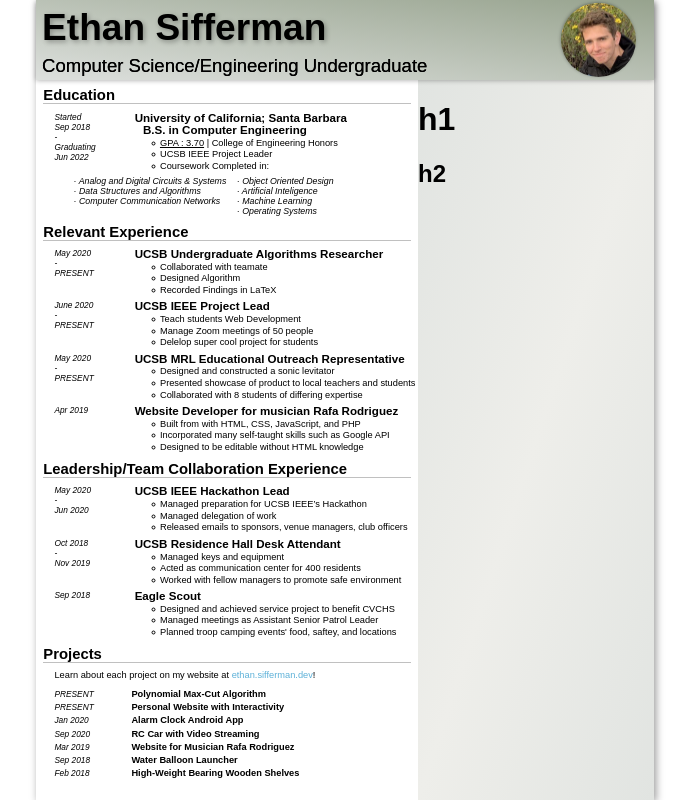
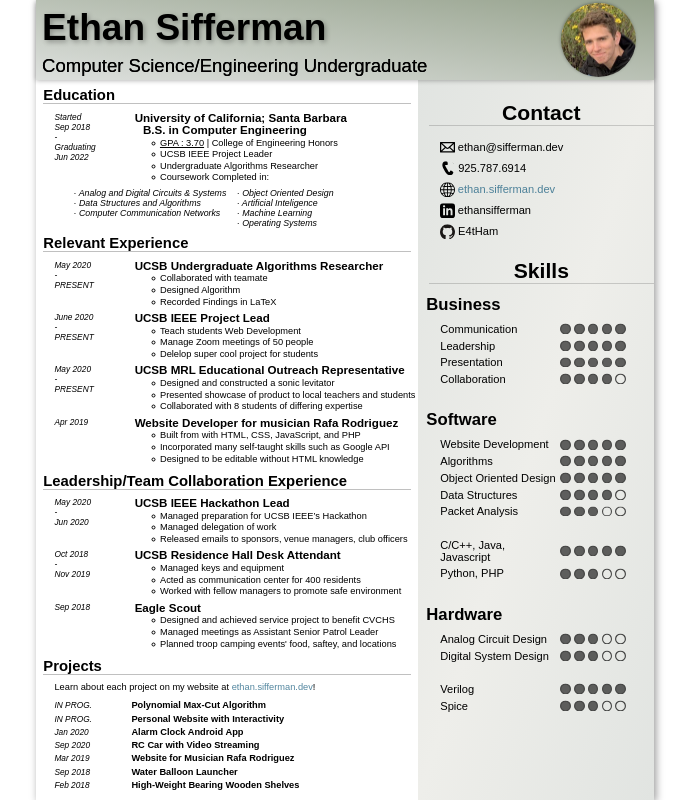
Before and after one commit to E4tHam/resume, a plain HTML site: page general_computer-science.html in a window 1280 px wide. Shown: the whole page, without its empty margins (295-987 px from the left). Drawn offline with Linux system fonts and the light colour scheme.

Commit message:
added right

```diff
--- a/general_computer-science.html
+++ b/general_computer-science.html
@@ -39,6 +39,7 @@
 <ul>
     <li> <u>GPA : 3.70</u> | College of Engineering Honors </li>
     <li>UCSB IEEE Project Leader</li>
+    <li>Undergraduate Algorithms Researcher</li>
     <li>Coursework Completed in: </li>
 </ul>
 <div id="classes">
@@ -173,7 +174,7 @@
 
 
 <div class="date">
-    PRESENT
+    IN PROG.
 </div>
 <a class="project" href="https://ethan.sifferman.dev/engineering/Max-Cut.html" target="_blank">
 <h1>
@@ -182,7 +183,7 @@
 
 
 <div class="date">
-    PRESENT
+    IN PROG.
 </div>
 <a class="project" href="https://ethan.sifferman.dev/engineering/Website.html" target="_blank"><h1>
     Personal Website with Interactivity
@@ -232,13 +233,171 @@
 </div>
 <div id="right">
 
-<h1>
-    h1
-</h1>
+<h1>Contact</h1>
 
-<h2>
-    h2
-</h2>
+<a class="contact" href="mailto:ethan@sifferman.dev" target="_blank">
+    <img src="media/mail.svg">
+    ethan@sifferman.dev
+</a>
+<a class="contact" href="tel:1-925-787-6914" target="_blank">
+    <img src="media/phone.svg">
+    925.787.6914
+</a>
+<a class="contact" href="https://ethan.sifferman.dev/" target="_blank">
+    <img src="media/website.svg">
+    <span class="link">ethan.sifferman.dev</span>
+</a>
+<a class="contact" href="https://www.linkedin.com/in/ethansifferman/" target="_blank">
+    <img src="media/linkedin.svg">
+    ethansifferman
+</a>
+<a class="contact" href="https://github.com/E4tHam/" target="_blank">
+    <img src="media/github.svg">
+    E4tHam
+</a>
+
+
+<h1>Skills</h1>
+<h2>Business</h2>
+
+<div class="skill_5">
+    Communication
+    <div class="score_1"></div>
+    <div class="score_2"></div>
+    <div class="score_3"></div>
+    <div class="score_4"></div>
+    <div class="score_5"></div>
+</div>
+<div class="skill_5">
+    Leadership
+    <div class="score_1"></div>
+    <div class="score_2"></div>
+    <div class="score_3"></div>
+    <div class="score_4"></div>
+    <div class="score_5"></div>
+</div>
+<div class="skill_5">
+    Presentation
+    <div class="score_1"></div>
+    <div class="score_2"></div>
+    <div class="score_3"></div>
+    <div class="score_4"></div>
+    <div class="score_5"></div>
+</div>
+<div class="skill_4">
+    Collaboration
+    <div class="score_1"></div>
+    <div class="score_2"></div>
+    <div class="score_3"></div>
+    <div class="score_4"></div>
+    <div class="score_5"></div>
+</div>
+
+<br>
+
+<h2>Software</h2>
+
+<div id="communication" class="skill_5">
+    Website Development
+    <div class="score_1"></div>
+    <div class="score_2"></div>
+    <div class="score_3"></div>
+    <div class="score_4"></div>
+    <div class="score_5"></div>
+</div>
+<div id="communication" class="skill_5">
+    Algorithms
+    <div class="score_1"></div>
+    <div class="score_2"></div>
+    <div class="score_3"></div>
+    <div class="score_4"></div>
+    <div class="score_5"></div>
+</div>
+<div id="communication" class="skill_5">
+    Object Oriented Design
+    <div class="score_1"></div>
+    <div class="score_2"></div>
+    <div class="score_3"></div>
+    <div class="score_4"></div>
+    <div class="score_5"></div>
+</div>
+<div id="communication" class="skill_4">
+    Data Structures
+    <div class="score_1"></div>
+    <div class="score_2"></div>
+    <div class="score_3"></div>
+    <div class="score_4"></div>
+    <div class="score_5"></div>
+</div>
+<div id="communication" class="skill_3">
+    Packet Analysis
+    <div class="score_1"></div>
+    <div class="score_2"></div>
+    <div class="score_3"></div>
+    <div class="score_4"></div>
+    <div class="score_5"></div>
+</div>
+
+<br>
+
+<div id="communication" class="skill_5">
+    C/C++, Java, <br>
+    Javascript
+    <div class="score_1"></div>
+    <div class="score_2"></div>
+    <div class="score_3"></div>
+    <div class="score_4"></div>
+    <div class="score_5"></div>
+</div>
+<div id="communication" class="skill_3">
+    Python, PHP
+    <div class="score_1"></div>
+    <div class="score_2"></div>
+    <div class="score_3"></div>
+    <div class="score_4"></div>
+    <div class="score_5"></div>
+</div>
+
+<br>
+
+<h2>Hardware</h2>
+
+<div id="communication" class="skill_3">
+    Analog Circuit Design
+    <div class="score_1"></div>
+    <div class="score_2"></div>
+    <div class="score_3"></div>
+    <div class="score_4"></div>
+    <div class="score_5"></div>
+</div>
+<div id="communication" class="skill_3">
+    Digital System Design
+    <div class="score_1"></div>
+    <div class="score_2"></div>
+    <div class="score_3"></div>
+    <div class="score_4"></div>
+    <div class="score_5"></div>
+</div>
+
+<br>
+
+<div id="communication" class="skill_5">
+    Verilog
+    <div class="score_1"></div>
+    <div class="score_2"></div>
+    <div class="score_3"></div>
+    <div class="score_4"></div>
+    <div class="score_5"></div>
+</div>
+<div id="communication" class="skill_3">
+    Spice
+    <div class="score_1"></div>
+    <div class="score_2"></div>
+    <div class="score_3"></div>
+    <div class="score_4"></div>
+    <div class="score_5"></div>
+</div>
+
 
 </div>
 </div>
--- a/style.css
+++ b/style.css
@@ -9,6 +9,9 @@
     --header-height : calc( .1*var(--height) );
     --flex-height   : calc( var(--height) - var(--header-height) );
     --split  : calc( var(--width) * .61803399 );
+
+    --empty : url("media/empty.svg");
+    --filled : url("media/filled.svg");
 }
 
 /*--------------------------------------*/
@@ -137,6 +140,8 @@
     height: var(--flex-height);
 }
 
+.link { color: #175d7ebe; }
+
 /*----------------------------------------------------------------------------*/
 
 
@@ -202,7 +207,6 @@
 #website_plug {
     margin: 0 2em .9em 2em;
 }
-.link { color: #5db1d8; }
 .project {
     display: block;
     margin: .35em 0 .35em 25%;
@@ -224,8 +228,75 @@
 /***********/
 
 #right {
+    width: calc( var(--width) - var(--split) );
     background-color: #eeeeea;
     background-image: linear-gradient(to bottom right, #e1e4e1, #eeeeea, #e1e4e1);
 
-    width: calc( var(--width) - var(--split) );
+    font-size: calc( .018 * var(--width) );
 }
+
+#right > h1 {
+    font-size: 1.9em;
+    margin: 1em 0 .5em .5em;
+    text-align: center;
+
+    border-bottom: 1px solid #0000002a;
+}
+#right > h2 {
+    font-size: 1.5em;
+    margin: .5em;
+}
+
+.contact {
+    display: block;
+    width: fit-content;
+    margin: 2% 0 2% 2em;
+
+    font-size: 1em;
+}
+.contact > img {
+    height: 1.3em;
+    transform: translate(0, 22.5%);
+}
+
+div[class^='skill_'] {
+    position: relative;
+    margin: 2% 0 2% 2em;
+}
+
+div[class^='skill_'] > div[class^='score_'] {
+    position: absolute;
+    display: inline-block;
+    height: 1em;
+    width: 1em;
+
+    margin: 0;
+    padding: 0;
+    top: 50%;
+    transform: translate(0,-50%);
+
+    background-image: url("media/filled.svg");
+    background-size: .95em .95em;
+    background-repeat: no-repeat;
+    background-position: 50% 50%;
+}
+div[class^='skill_'] > .score_1 { right: 7.50em; }
+div[class^='skill_'] > .score_2 { right: 6.25em; }
+div[class^='skill_'] > .score_3 { right: 5.00em; }
+div[class^='skill_'] > .score_4 { right: 3.75em; }
+div[class^='skill_'] > .score_5 { right: 2.50em; }
+
+.skill_1 > .score_5 ,
+.skill_2 > .score_5 ,
+.skill_3 > .score_5 ,
+div.skill_4 > div.score_5 { background-image: url("media/empty.svg") !important; }
+
+.skill_1 > .score_4 ,
+.skill_2 > .score_4 ,
+.skill_3 > .score_4 { background-image: url("media/empty.svg") !important; }
+
+.skill_1 > .score_3 ,
+.skill_2 > .score_3 { background-image: url("media/empty.svg") !important; }
+
+.skill_1 > .score_2 ,
+.skill_2 > .score_2 { background-image: url("media/empty.svg") !important; }
```
Also changed, not shown: media/empty.svg (added), media/filled.svg (added), media/github.svg (added), media/internet.svg (added), media/linkedin.svg (added), media/mail.svg (added), media/phone.svg (added), media/website.svg (added).
